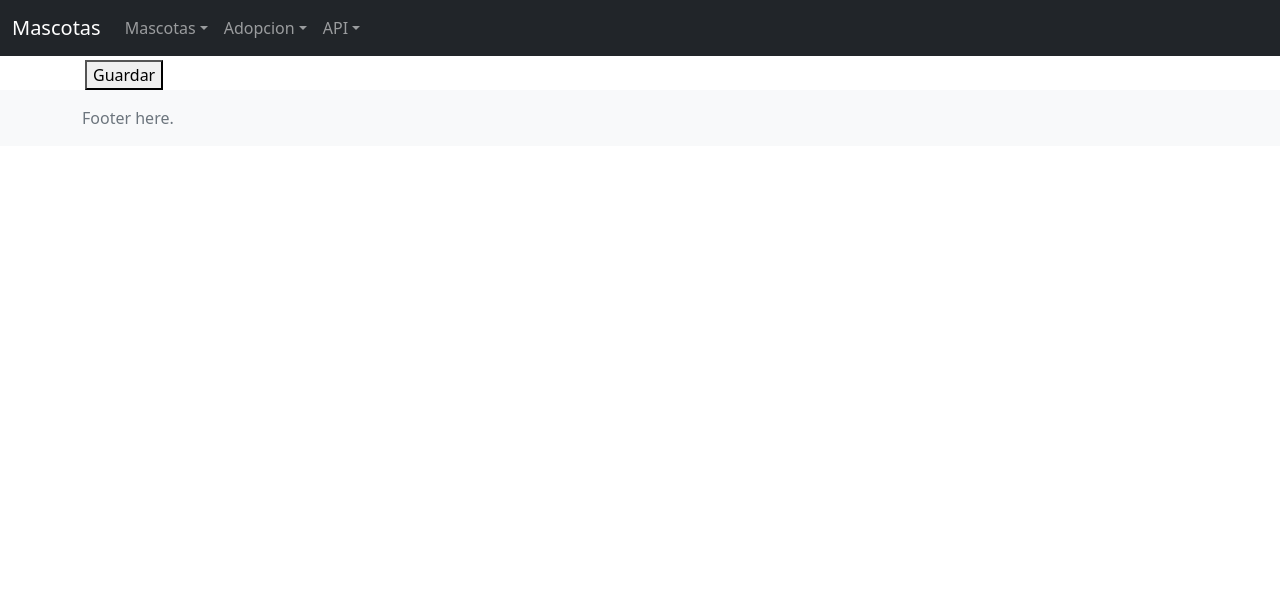
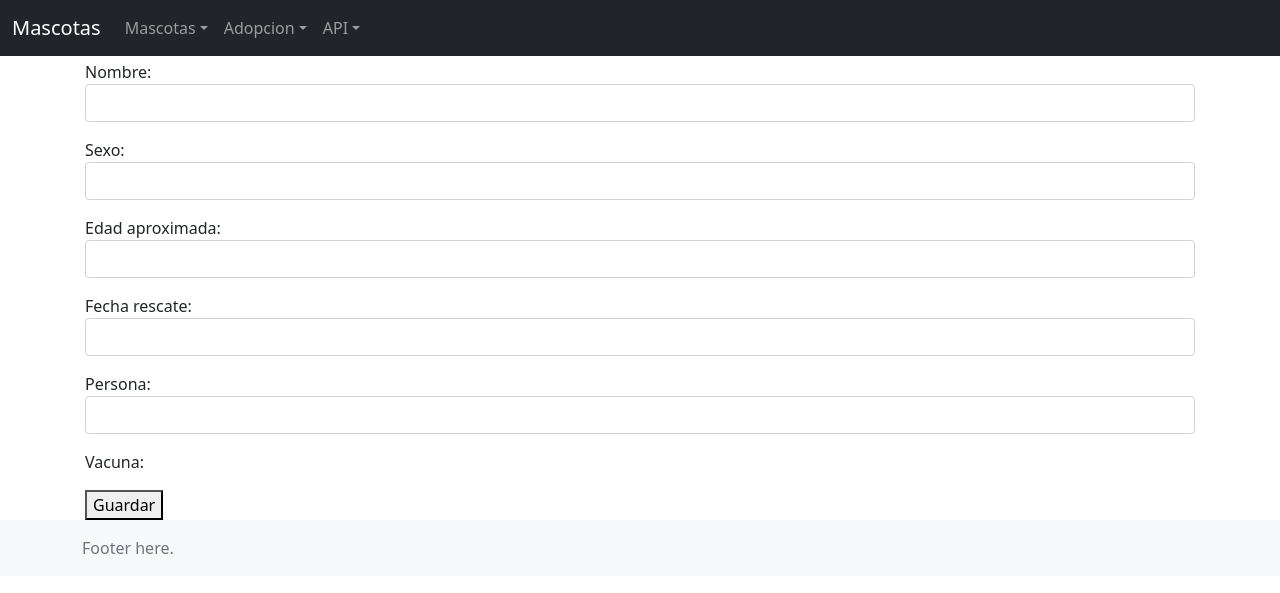
Before and after one commit to hilario-wh/refugio-api, a Django app: page /api/nuevo in a window 1280 px wide. Shown: the top 593 px of the page. Run offline with Django 3.2, Linux system fonts and the light colour scheme; data that the repository does not hold is empty; parts of the project's set-up code (start-up, migrations or seed data) failed here and were passed over; some libraries are stand-ins or nearby versions.

Commit message:
Agregado CRUD consumo

```diff
--- a/modulos/api/urls.py
+++ b/modulos/api/urls.py
@@ -6,6 +6,8 @@ from modulos.api.views.mascota_apiview import MascotaDetails, MascotaList, Masco
 from modulos.api.views.mascota_viewset import MascotaViewset
 from modulos.api.views.mascotas_generic import MascotaDetailsGeneric, MascotaListGeneric, MascotaPersonaListGeneric
 from modulos.api.views.mascota_front import front_mascota_create, front_mascota_delete, front_mascota_edit, front_mascota_list
+from modulos.api.views.persona_generic import PersonaListGeneric
+from modulos.api.views.vacuna_generic import VacunaListGeneric
 from rest_framework.routers import DefaultRouter
 
 urlpatterns = [
@@ -21,6 +23,8 @@ urlpatterns = [
     url(r'^v3/mascotas$', MascotaListGeneric.as_view(), name='mascota_list_v3'),
     url(r'^v3/mascotas/(?P<pk>\d+)$', MascotaDetailsGeneric.as_view(), name='mascota_details_v3'),
     url(r'^v3/mascotas/(?P<pk>\d+)/persona$', MascotaPersonaListGeneric.as_view(), name='mascota_persona_list_v3'),
+    url(r'^v3/personas$', PersonaListGeneric.as_view(), name='persona_list_v3'),
+    url(r'^v3/vacunas$', VacunaListGeneric.as_view(), name='vacuna_list_v3'),
     # Viewset
     url(r'^v4/mascotas$', MascotaViewset.as_view({'get':'list', 'post':'create'}), name='mascota_list_v4'),
     url(r'^v4/mascotas/(?P<pk>\d+)$', MascotaViewset.as_view({'get':'retrieve', 'put':'update', 'delete': 'destroy'}), name='mascota_details_v4'),
--- a/modulos/api/views/mascota_front.py
+++ b/modulos/api/views/mascota_front.py
@@ -1,16 +1,25 @@
+import json
+
 import requests
 
 from django.conf import settings
 from django.http import Http404, HttpResponse
 from django.shortcuts import render,redirect
 
-from modulos.mascota.forms import MascotaForm
+from modulos.mascota.forms import MascotaApiForm
 from modulos.mascota.models import Mascota
 from django.core.urlresolvers import reverse_lazy
 # Create your views here.
 
-def get_api_response(url, request):
+
+def format_url(url):
+    url = '{}{}'.format(settings.DOMAIN, url)
+    return url
+
+
+def get_api_response(request, url):
     try:
+        url = format_url(url)
         response = requests.get(url, timeout=4, cookies=request.COOKIES)
         if response.status_code == 404:
             raise Http404("No encontrado")
@@ -18,45 +27,123 @@ def get_api_response(url, request):
         raise Http404("Error de conexion")
     return response
 
+
+def format_options(source, key, value):
+    options = []
+    for option in source:
+        options.append((option.get(key), option.get(value)))
+    return options
+
+
 def front_mascota_list(request):
-    url = '{}{}'.format(settings.DOMAIN, reverse_lazy('api:mascota_list_v1'))
-    response = get_api_response(url, request)
-    mascotas = response.json()
+    response = get_api_response(request, reverse_lazy('api:mascota_list_v1'))
+    mascotas = {}
+    if response.status_code == 200:
+        mascotas = response.json()
     contexto = {'mascotas':mascotas}
     return render(request, 'mascota/api/mascota_list.html', contexto)
 
 
+def format_form_post(form):
+    post_data = {}
+    for field in form.data:
+        if field == 'vacuna':
+            post_data[field] = form.data.getlist(field)
+        else:
+            post_data[field] = form.data.get(field)
+
+    post_data['vacuna'] = post_data.get("vacuna", [])
+    return json.dumps(post_data)
+
+
 def front_mascota_create(request):
     if request.method == 'POST':
-        form = MascotaForm(request.POST, request.FILES)
-        if form.is_valid():
-            form.save()
-        return redirect('mascota:function_mascota_listar')
+        try:
+            form = MascotaApiForm(request.POST)
+            post_data = format_form_post(form)
+            response = requests.post(
+                format_url(reverse_lazy('api:mascota_list_v1')),
+                timeout=4,
+                cookies=request.COOKIES,
+                headers={
+                    'Content-Type': 'application/json',
+                    'X-CSRFToken': request.COOKIES.get('csrftoken')
+                },
+                data=post_data
+            )
+            if response.status_code == 400 or response.status_code == 302:
+                return redirect('api:api_mascota_crear')
+            return redirect('api:api_mascota_listar')
+        except:
+            raise Http404("Error de conexion")
+
     else:
-        form = MascotaForm()
-    return render(request, 'mascota/function/mascota_form.html', {'form':form})
+        form = MascotaApiForm()
+
+        personas = get_api_response(request, reverse_lazy('api:persona_list_v3'))
+        personas = format_options(personas.json(), "id", "nombre")
+
+        vacunas = get_api_response(request, reverse_lazy('api:vacuna_list_v3'))
+        vacunas = format_options(vacunas.json(), "id", "nombre")
+
+        form.fields['persona']._set_choices(personas)
+        form.fields['vacuna']._set_choices(vacunas)
+
+    return render(request, 'mascota/api/mascota_form.html', {'form':form})
 
 
 def front_mascota_edit(request, pk):
-    mascota = Mascota.objects.get(pk=pk)
-    if request.method ==  'GET':
-        form = MascotaForm(instance=mascota)
+    if request.method == 'POST':
+        try:
+            form = MascotaApiForm(request.POST)
+            post_data = format_form_post(form)
+            response = requests.put(
+                format_url(reverse_lazy('api:mascota_details_v1', kwargs={'pk': pk})),
+                timeout=4,
+                cookies=request.COOKIES,
+                headers={
+                    'Content-Type': 'application/json',
+                    'X-CSRFToken': request.COOKIES.get('csrftoken')
+                },
+                data=post_data
+            )
+            if response.status_code == 400 or response.status_code == 302:
+                return redirect('api:api_mascota_crear')
+            return redirect('api:api_mascota_listar')
+        except:
+            raise Http404("Error de conexion")
+        return redirect('mascota:function_mascota_listar')
     else:
-        form = MascotaForm(request.POST, request.FILES, instance=mascota)
-        if form.is_valid():
-            form.save()
-        return redirect('mascota:function_mascota_listar')
+        response = get_api_response(request, reverse_lazy('api:mascota_details_v1', kwargs={'pk': pk}))
+        mascota = response.json()
+
+        personas = get_api_response(request, reverse_lazy('api:persona_list_v3'))
+        personas = format_options(personas.json(), "id", "nombre")
+
+        vacunas = get_api_response(request, reverse_lazy('api:vacuna_list_v3'))
+        vacunas = format_options(vacunas.json(), "id", "nombre")
+
+        if mascota["persona"] is not None:
+            mascota["persona"] = mascota.get("persona").get("id")
+
+        if mascota["vacuna"] is not None:
+            mascota["vacuna"] = [vacuna.get("id") for vacuna in mascota.get("vacuna")]
+
+        form = MascotaApiForm(data=mascota)
+
+        form.fields['persona']._set_choices(personas)
+        form.fields['vacuna']._set_choices(vacunas)
+
     return render(request, 'mascota/function/mascota_form.html', {'form':form})
 
 
 def front_mascota_delete(request, pk):
-    url = '{}{}'.format(settings.DOMAIN, reverse_lazy('api:mascota_details_v1', kwargs={'pk': pk}))
-    response = get_api_response(url, request)
+    response = get_api_response(request, reverse_lazy('api:mascota_details_v1', kwargs={'pk': pk}))
     mascota = response.json()
     if request.method == 'POST':
         try:
             response = requests.delete(
-                url,
+                format_url(reverse_lazy('api:mascota_details_v1', kwargs={'pk': pk})),
                 timeout=4,
                 cookies=request.COOKIES,
                 headers={
--- a/modulos/mascota/forms.py
+++ b/modulos/mascota/forms.py
@@ -1,6 +1,6 @@
 from django import forms
+from modulos.mascota.models import Mascota
 
-from modulos.mascota.models import Mascota
 
 class MascotaForm(forms.ModelForm):
     class Meta:
@@ -33,3 +33,12 @@ class MascotaForm(forms.ModelForm):
             'persona': forms.Select(attrs={'class': 'form-control'}),
             'vacuna': forms.CheckboxSelectMultiple(),
         }
+
+
+class MascotaApiForm(forms.Form):
+    nombre = forms.CharField(max_length=50, widget=forms.TextInput(attrs={'class': 'form-control'}))
+    sexo = forms.CharField(max_length=10, widget=forms.TextInput(attrs={'class': 'form-control'}), required=False)
+    edad_aproximada = forms.CharField(max_length=10, widget=forms.TextInput(attrs={'class': 'form-control'}), required=False)
+    fecha_rescate = forms.CharField(max_length=10, widget=forms.TextInput(attrs={'class': 'form-control'}), required=False)
+    persona = forms.ChoiceField(widget=forms.Select(attrs={'class': 'form-control'}), required=False)
+    vacuna = forms.MultipleChoiceField(widget=forms.CheckboxSelectMultiple(), required=False)
--- a/templates/mascota/api/mascota_form.html
+++ b/templates/mascota/api/mascota_form.html
@@ -2,7 +2,7 @@
 
 {% block content %}
     <div class="container">
-        <form enctype="multipart/form-data" method="POST">
+        <form method="POST">
             {% csrf_token %}
             {{ form.as_p }}
             <button type="submit"> Guardar</button>
--- a/templates/mascota/api/mascota_list.html
+++ b/templates/mascota/api/mascota_list.html
@@ -40,7 +40,7 @@
         {% endfor %}
       {% else %}
         <tr>
-          <td colspan="8">No hay registros</td>
+          <td colspan="8">No hay registros o no permitido</td>
         </tr>
       {% endif %}
     </tbody>
```
Also changed, not shown: modulos/api/views/persona_generic.py (added, +14 -0 lines), modulos/api/views/vacuna_generic.py (added, +15 -0 lines).
